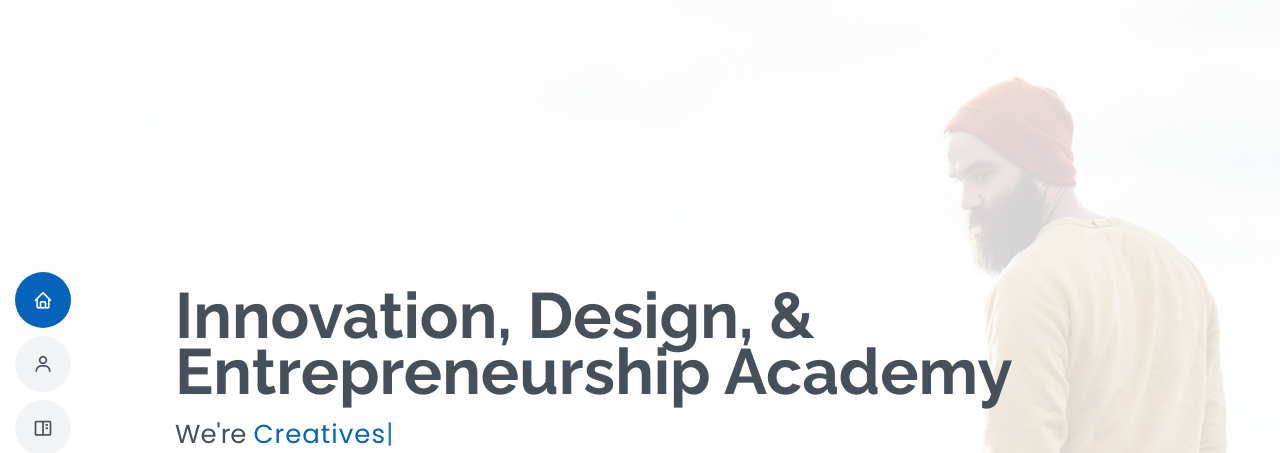
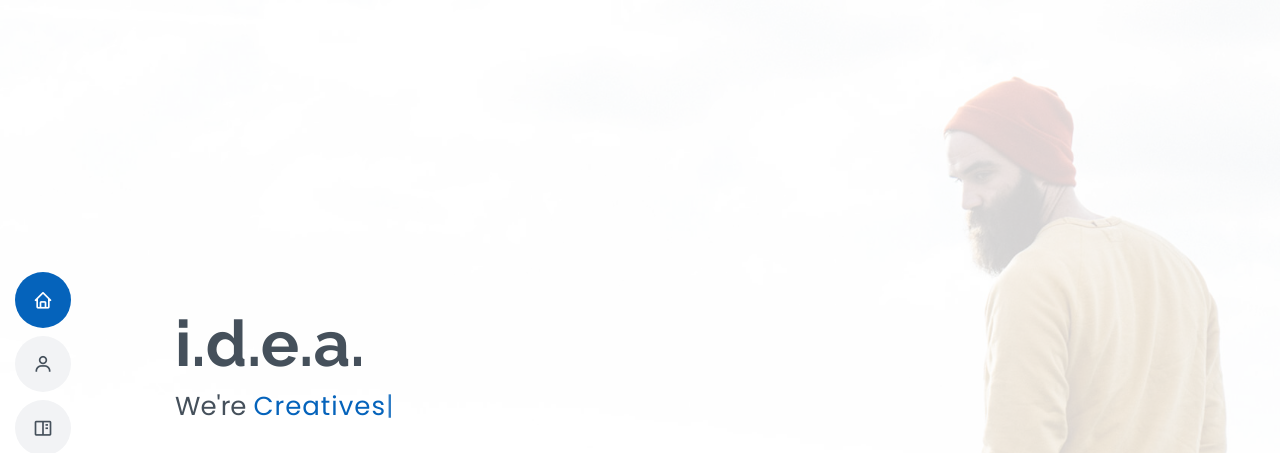
Before and after one commit to RU-NB-idea/ru-nb-idea.github.io, a plain HTML site: page index.html in a window 1280 px wide. Shown: the top 453 px of the page. Drawn offline with nearby package versions, Linux system fonts and the light colour scheme.

Commit message:
Update index.html
changed name in Hero section

```diff
--- a/index.html
+++ b/index.html
@@ -59,7 +59,7 @@
   <!-- ======= Hero Section ======= -->
   <section id="hero" class="d-flex flex-column justify-content-center">
     <div class="container" data-aos="zoom-in" data-aos-delay="100">
-      <h1>Innovation, Design, & Entrepreneurship Academy</h1>
+      <h1>i.d.e.a.</h1>
       <p>We're <span class="typed" data-typed-items="Designers, Creatives, Entrepreneurs, Innovators"></span></p>
       <div class="social-links">
         <a href="#" class="instagram"><i class="bx bxl-instagram"></i></a>
```
